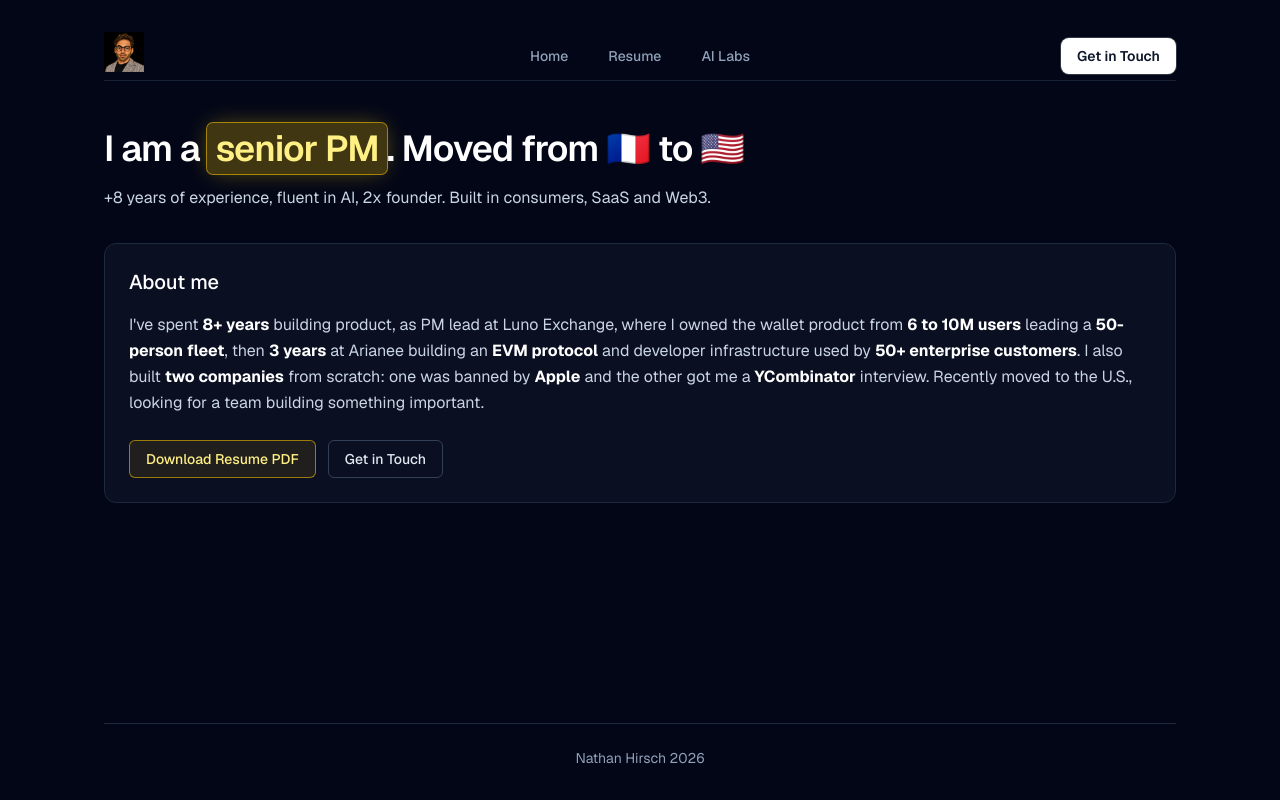
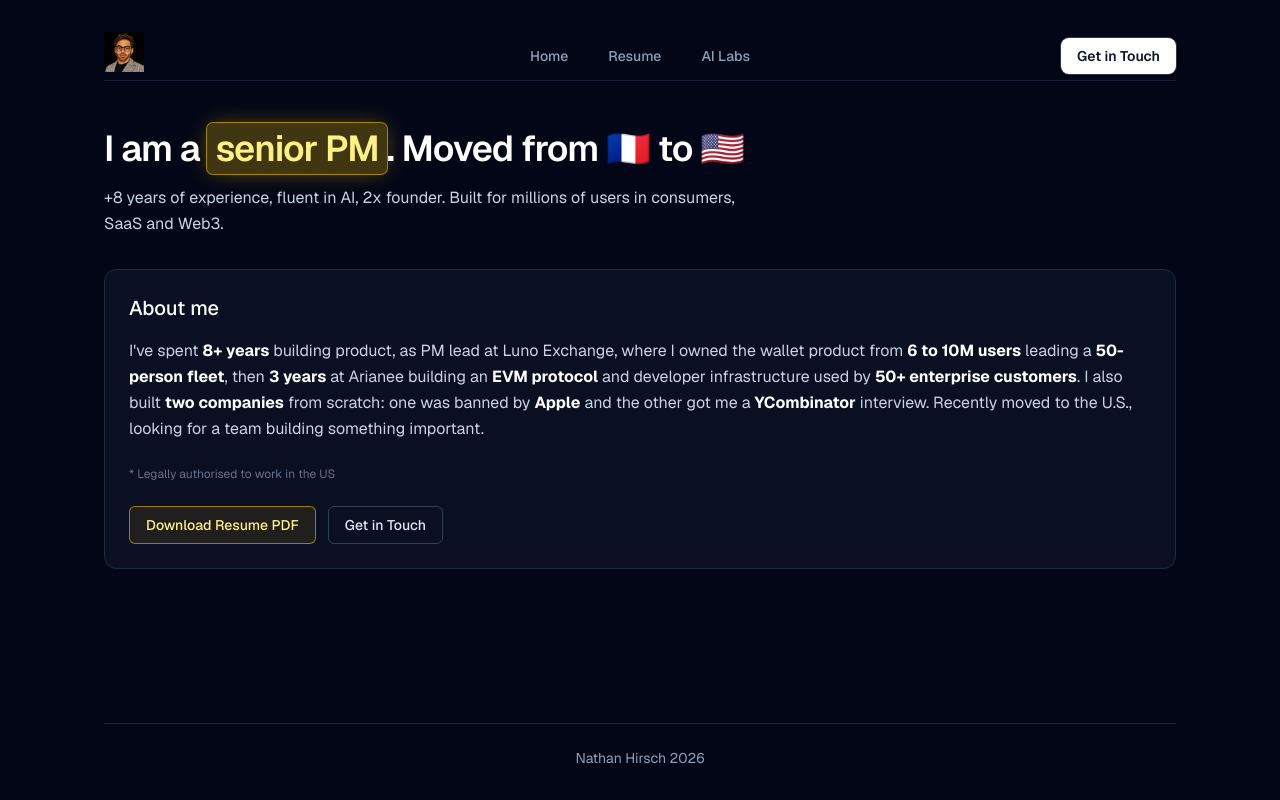
Before and after one commit to nathanhirsch/vitrine, a Next.js app: page /resume in a window 1280 px wide. Built offline with nearby package versions, Linux system fonts and the light colour scheme.

Commit message:
Update resume subtitle and add work authorisation note

```diff
--- a/src/app/resume/page.tsx
+++ b/src/app/resume/page.tsx
@@ -19,7 +19,7 @@ export default function ResumePage() {
           . Moved from 🇫🇷 to 🇺🇸
         </h1>
         <p className="max-w-2xl text-base leading-relaxed text-slate-300">
-          +8 years of experience, fluent in AI, 2x founder. Built in consumers, SaaS and Web3.
+          +8 years of experience, fluent in AI, 2x founder. Built for millions of users in consumers, SaaS and Web3.
         </p>
       </div>
 
@@ -28,6 +28,7 @@ export default function ResumePage() {
         <p className="mb-6 text-slate-300 leading-relaxed">
           I&apos;ve spent <strong className="text-white">8+ years</strong> building product, as PM lead at Luno Exchange, where I owned the wallet product from <strong className="text-white">6 to 10M users</strong> leading a <strong className="text-white">50-person fleet</strong>, then <strong className="text-white">3 years</strong> at Arianee building an <strong className="text-white">EVM protocol</strong> and developer infrastructure used by <strong className="text-white">50+ enterprise customers</strong>. I also built <strong className="text-white">two companies</strong> from scratch: one was banned by <strong className="text-white">Apple</strong> and the other got me a <strong className="text-white">YCombinator</strong> interview. Recently moved to the U.S., looking for a team building something important.
         </p>
+        <p className="mb-6 text-xs text-slate-500">* Legally authorised to work in the US</p>
         <div className="flex flex-wrap gap-3">
           <Link
             href="/resume.pdf"
```
